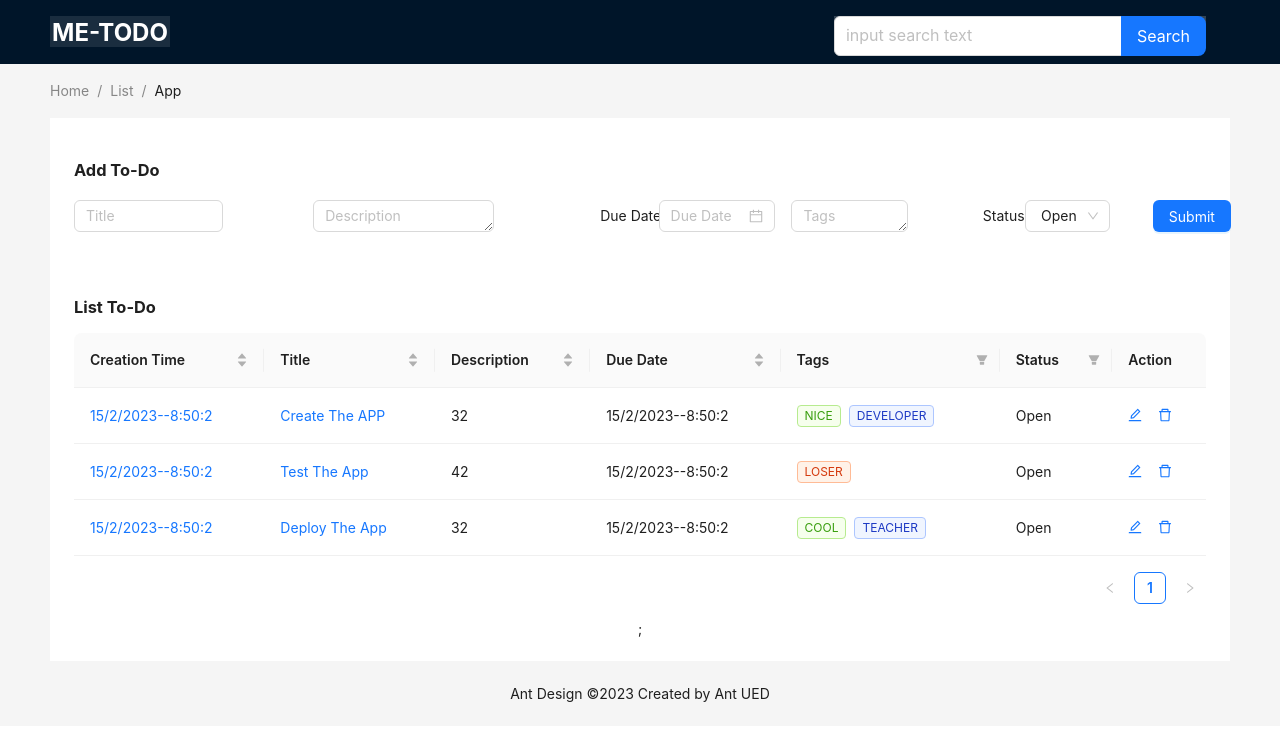
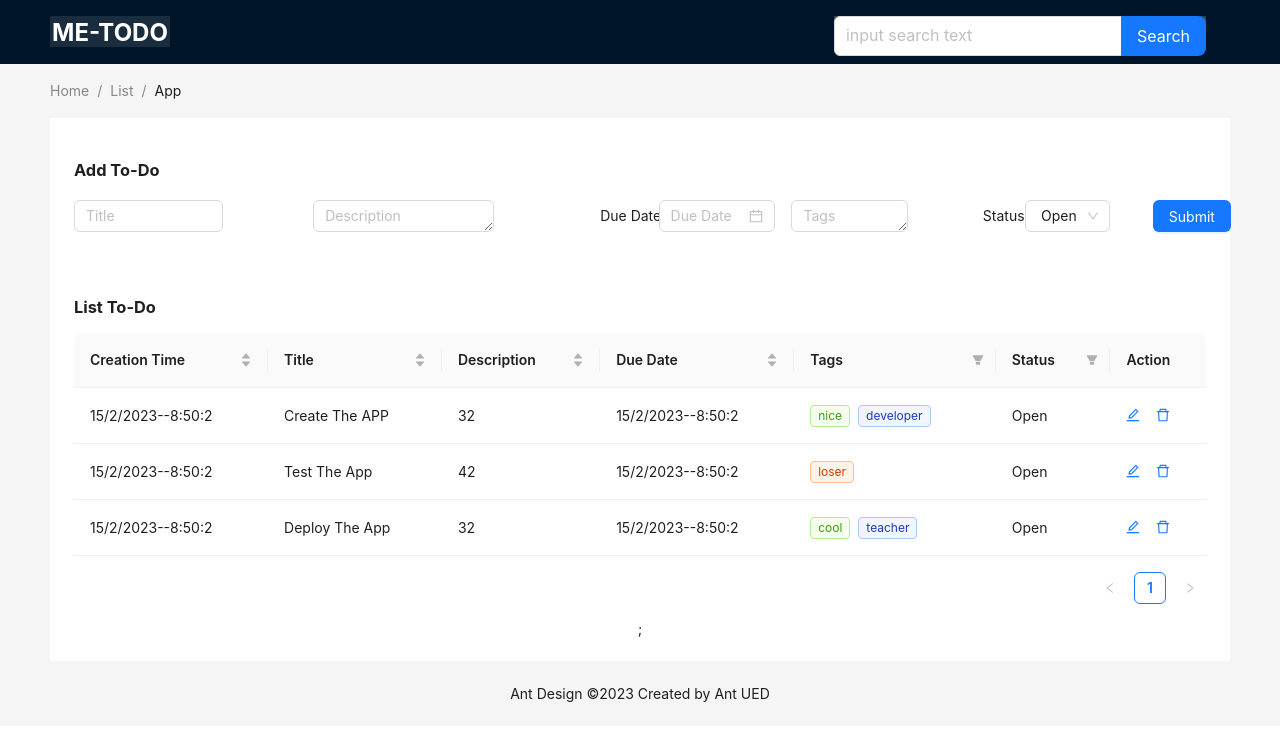
Before and after one commit to zahidhasan125/to-do-with-antd, a React (Create React App) app: page / in a window 1280 px wide. Shown: the top 740 px of the page. Built offline with nearby package versions, Linux system fonts and the light colour scheme.

Commit message:
Add Note complete

```diff
--- a/src/components/AddNote.js
+++ b/src/components/AddNote.js
@@ -1,4 +1,4 @@
-import { DatePicker, Input, Row, Col, Select, Button, Form, Space, Tooltip, Typography } from 'antd';
+import { DatePicker, Input, Row, Col, Select, Button, Form, Space, Tooltip, Typography, Descriptions } from 'antd';
 import { FileAddOutlined } from '@ant-design/icons';
 import React from 'react';
 const { TextArea } = Input;
@@ -6,7 +6,7 @@ const style = {
     background: '#fff',
     padding: '8px 0',
 };
-const AddNote = () => {
+const AddNote = ({ toDoValue, setToDoValue }) => {
     const handleChange = (value) => {
         console.log(`selected ${value}`);
     };
@@ -15,8 +15,18 @@ const AddNote = () => {
         const currentTime = new Date();
         const timeStamp = `${currentTime.getDate()}/${currentTime.getMonth() + 1}/${currentTime.getFullYear()}-${currentTime.getHours()}:${currentTime.getMinutes()}:${currentTime.getSeconds()}`;
 
-        const newToDo = {...e, timeStamp}
-        console.log('Received values of form: ', newToDo);
+        const newToDo = {
+            ...e,
+            key: currentTime,
+            details: e.description,
+            tags: [e.tags.split(',')],
+            dueDate: `${e.dueDate.$D}/${e.dueDate.$M}/${e.dueDate.$y}-${e.dueDate.$H}:${e.dueDate.$m}:${e.dueDate.$s}`,
+            createdAt: timeStamp
+        }
+        console.log('Received values of form: ', newToDo,);
+        console.log('Received old values of form: ', toDoValue);
+
+        setToDoValue([newToDo, ...toDoValue])
 
     }
 
--- a/src/components/Navbar.js
+++ b/src/components/Navbar.js
@@ -2,6 +2,7 @@ import { Breadcrumb, Input, Layout, Menu, Space, theme } from 'antd';
 import TableNew from './TableNew';
 import { AudioOutlined } from '@ant-design/icons';
 import AddNote from './AddNote';
+import { useState } from 'react';
 const { Search } = Input;
 const { Header, Content, Footer } = Layout;
 
@@ -13,11 +14,44 @@ const suffix = (
     }}
   />
 );
+const currentTime = new Date();
+const timeStamp = `${currentTime.getDate()}/${currentTime.getMonth() + 1}/${currentTime.getFullYear()}--${currentTime.getHours()}:${currentTime.getMinutes()}:${currentTime.getSeconds()}`;
+
+const data = [
+  {
+    key: '1',
+    createdAt: timeStamp,
+    title: 'Create The APP',
+    details: 32,
+    dueDate: timeStamp,
+    tags: ['nice', 'developer'],
+    status: 'Open'
+  },
+  {
+    key: '2',
+    createdAt: timeStamp,
+    title: 'Test The App',
+    details: 42,
+    dueDate: timeStamp,
+    tags: ['loser'],
+    status: 'Open'
+  },
+  {
+    key: '3',
+    createdAt: timeStamp,
+    title: 'Deploy The App',
+    details: 32,
+    dueDate: timeStamp,
+    tags: ['cool', 'teacher'],
+    status: 'Open'
+  },
+];
 
 const onSearch = (value) => console.log(value);
 
 
 const Navbar = () => {
+  const [toDoValue, setToDoValue] = useState(data)
   const {
     token: { colorBgContainer },
   } = theme.useToken();
@@ -90,8 +124,8 @@ const Navbar = () => {
           }}
         >
 
-          <AddNote />
-          <TableNew />
+          <AddNote toDoValue={toDoValue} setToDoValue={setToDoValue} />
+          <TableNew toDoValue={toDoValue} setToDoValue={setToDoValue} />
         </div>
       </Content>
       <Footer
--- a/src/components/TableNew.js
+++ b/src/components/TableNew.js
@@ -1,37 +1,25 @@
 import React from 'react';
 import { Space, Table, Tag } from 'antd';
 import { DeleteOutlined, EditOutlined } from '@ant-design/icons';
-
 
 const columns = [
   {
     title: 'Creation Time',
     dataIndex: 'createdAt',
     key: 'createdAt',
-    render: (text) => <a>{text}</a>,
-    sorter: {
-      compare: (a, b) => a.text - b.text,
-      multiple: 3,
-    },
+    sorter: (a, b) => a.createdAt.localeCompare(b.createdAt)
   },
   {
     title: 'Title',
     dataIndex: 'title',
     key: 'title',
-    render: (text) => <a>{text}</a>,
-    sorter: {
-      compare: (a, b) => a.title - b.title,
-      multiple: 3,
-    },
+    sorter: (a, b) => a.title.localeCompare(b.title)
   },
   {
     title: 'Description',
     dataIndex: 'details',
     key: 'details',
-    sorter: {
-      compare: (a, b) => a.details - b.details,
-      multiple: 3,
-    },
+    sorter: (a, b) => a.details.localeCompare(b.details)
   },
   {
     title: 'Due Date',
@@ -55,7 +43,7 @@ const columns = [
             }
             return (
               <Tag color={color} key={tag}>
-              {tag.toUpperCase()}
+                {tag}
               </Tag>
             );
           })}
@@ -104,52 +92,28 @@ const columns = [
     key: 'action',
     render: (_, record) => (
       <Space size="middle">
-        <a><EditOutlined /></a>
-        <a><DeleteOutlined /></a>
+        <a onClick={()=>handleEdit()}><EditOutlined /></a>
+        <a onClick={()=>handleDelete()}><DeleteOutlined /></a>
       </Space>
     ),
   },
 ];
 
+const handleEdit = (e) => {
+  console.log(e);
+}
+const handleDelete = (e) => {
+  console.log(e);
+}
 
-const currentTime = new Date();
-const timeStamp = `${currentTime.getDate()}/${currentTime.getMonth() + 1}/${currentTime.getFullYear()}--${currentTime.getHours()}:${currentTime.getMinutes()}:${currentTime.getSeconds()}`;
-console.log(timeStamp);
-const data = [
-  {
-    key: '1',
-    createdAt: timeStamp,
-    title: 'Create The APP',
-    details: 32,
-    dueDate: timeStamp,
-    tags: ['nice', 'developer'],
-    status: 'Open'
-  },
-  {
-    key: '2',
-    createdAt: timeStamp,
-    title: 'Test The App',
-    details: 42,
-    dueDate: timeStamp,
-    tags: ['loser'],
-    status: 'Open'
-  },
-  {
-    key: '3',
-    createdAt: timeStamp,
-    title: 'Deploy The App',
-    details: 32,
-    dueDate: timeStamp,
-    tags: ['cool', 'teacher'],
-    status: 'Open'
-  },
-];
-
-const TableNew = () => {
+const TableNew = ({toDoValue}) => {
   return (
     <div>
       <h3 align='left'>List To-Do</h3>
-      <Table columns={columns} dataSource={data} />;
+      <Table
+        columns={columns}
+        dataSource={toDoValue}
+      />;
     </div>
   );
 };
```
Lines whose indentation alone changed are shown as unchanged.
